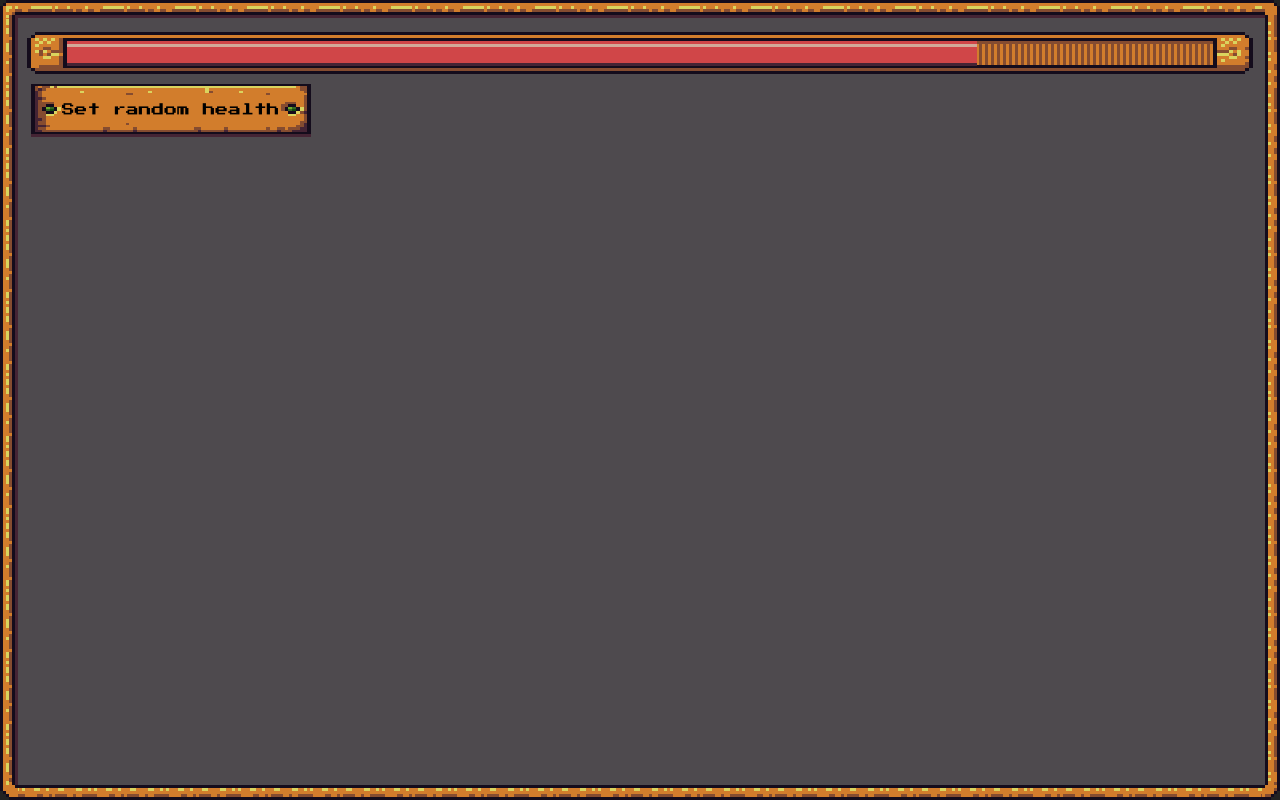
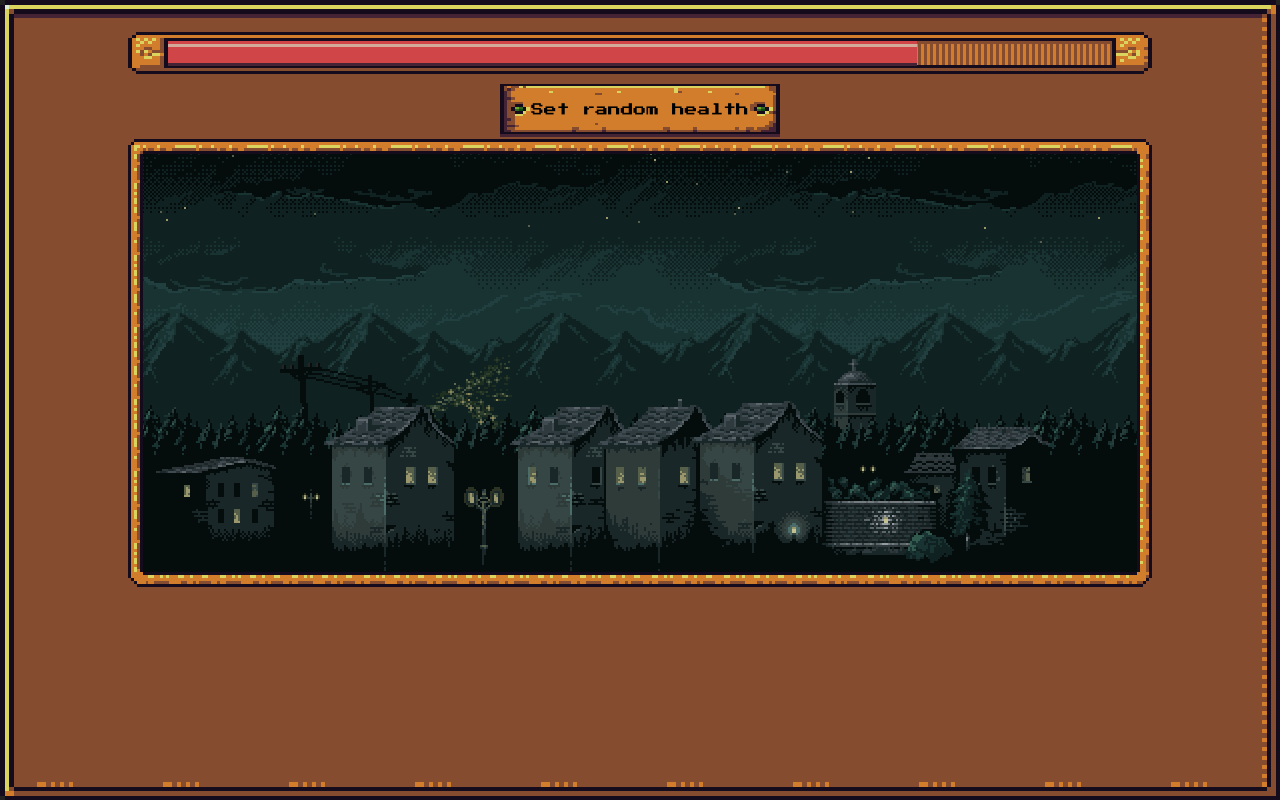
Before and after one commit to spawnedc/dice-hard, a React (Create React App) app: page / in a window 1280 px wide. Built offline with nearby package versions, Linux system fonts and the light colour scheme.

Commit message:
Add a bit more structure, add battleground component

```diff
--- a/src/components/App/App.scss
+++ /dev/null
@@ -1,4 +0,0 @@
-.App {
-  height: 100%;
-  width: 100%;
-}
--- /dev/null
+++ b/src/components/App/index.module.scss
@@ -0,0 +1,17 @@
+.App {
+  align-items: center;
+  display: flex;
+  flex-direction: column;
+  height: 100%;
+  position: relative;
+  width: 100%;
+}
+
+.AppContainer {
+  align-items: center;
+  display: flex;
+  flex-direction: column;
+  max-width: 1024px;
+  min-width: 512px;
+  width: 100%;
+}
--- a/src/components/App/index.tsx
+++ b/src/components/App/index.tsx
@@ -1,6 +1,7 @@
 import React, { useState } from 'react'
 import { HealthBar } from '..'
-import './App.scss'
+import Battleground from '../Battleground'
+import styles from './index.module.scss'
 
 const App = () => {
   const [health, setHealth] = useState(Math.random())
@@ -10,11 +11,15 @@ const App = () => {
   }
 
   return (
-    <div className="App rpgui-container framed">
-      <HealthBar value={health} />
-      <button className="rpgui-button" type="button" onClick={onButtonClick}>
-        Set random health
-      </button>
+    <div className={`${styles.App} rpgui-container framed-golden`}>
+      <div className={styles.AppContainer}>
+        <HealthBar value={health} />
+        <button className="rpgui-button" type="button" onClick={onButtonClick}>
+          Set random health
+        </button>
+
+        <Battleground />
+      </div>
     </div>
   )
 }
--- /dev/null
+++ b/src/components/Battleground/index.module.scss
@@ -0,0 +1,18 @@
+.Battleground {
+  height: 448px;
+  position: relative;
+  width: 100%;
+
+  &::after {
+    background-image: url('./img/night-town.png');
+    background-repeat: no-repeat;
+    background-position: center center;
+    content: '';
+    display: block;
+    height: 100%;
+    left: 0;
+    position: absolute;
+    top: 0;
+    width: 100%;
+  }
+}
--- /dev/null
+++ b/src/components/Battleground/index.tsx
@@ -0,0 +1,7 @@
+import styles from './index.module.scss'
+
+const Battleground = () => {
+  return <div className={`${styles.Battleground} rpgui-container framed`}></div>
+}
+
+export default Battleground
--- a/src/components/index.ts
+++ b/src/components/index.ts
@@ -1,2 +1,3 @@
 export { default as App } from './App'
 export { default as HealthBar } from './HealthBar'
+export { default as Battleground } from './Battleground'
```
Also changed, not shown: src/components/Battleground/img/night-town.png (added).
